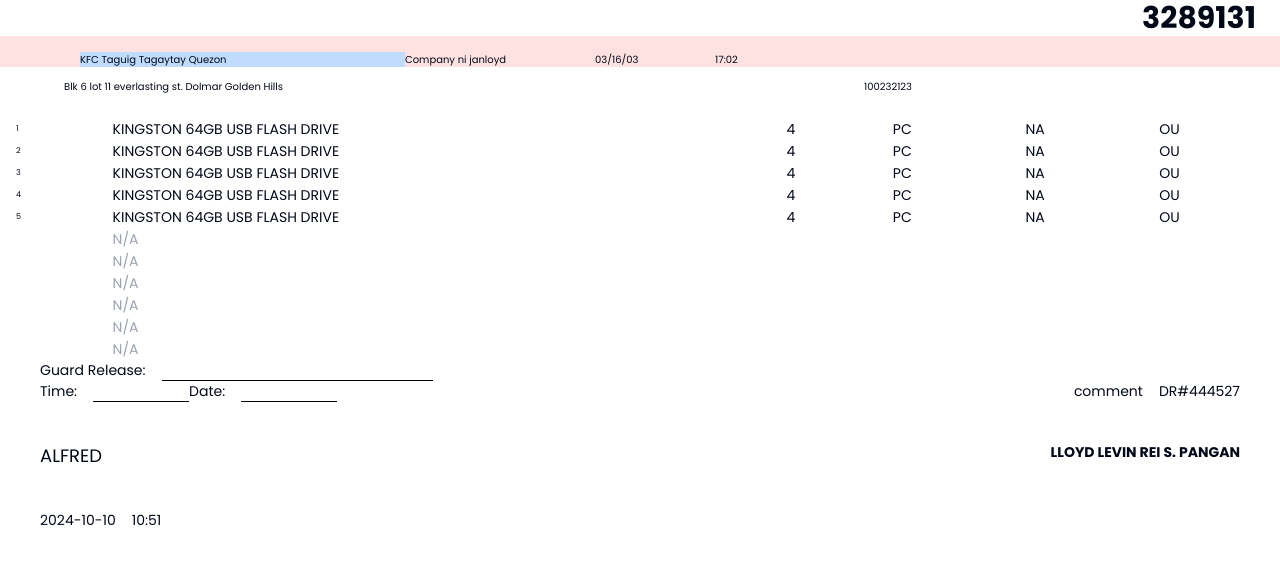
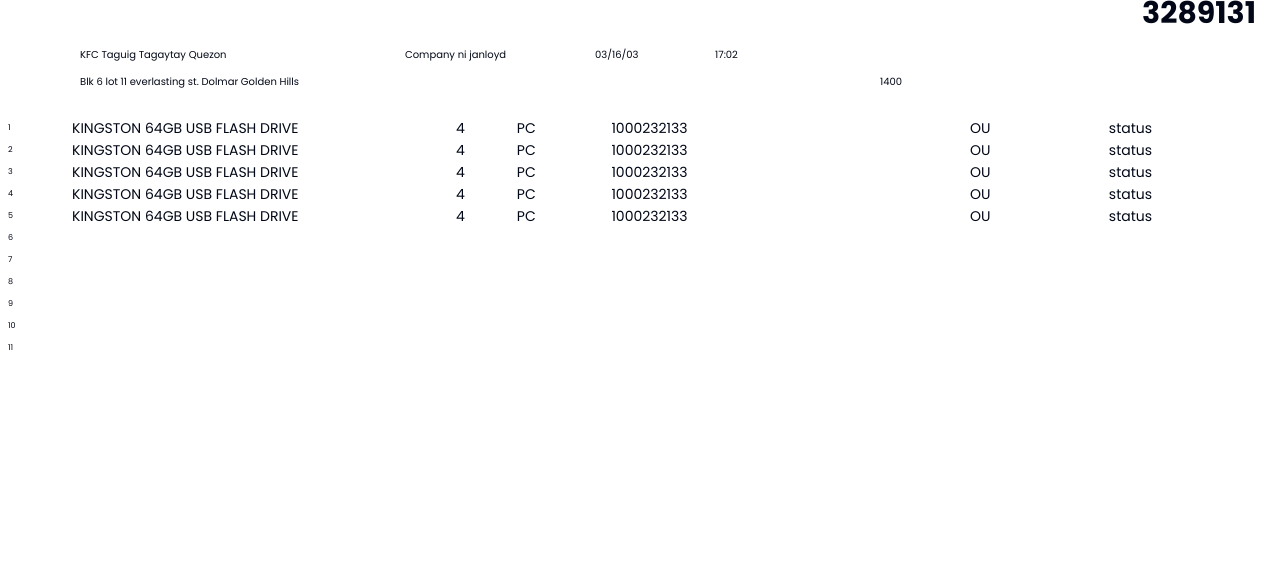
Before and after one commit to RaymartDev/aims, a React (Vite) app in the folder frontend/: page /download in a window 1280 px wide. Shown: the top 564 px of the page. Built offline with nearby package versions, Linux system fonts and the light colour scheme.

Commit message:
print receipt temaplate

```diff
--- a/frontend/src/Pages/PrintReturn.tsx
+++ b/frontend/src/Pages/PrintReturn.tsx
@@ -5,36 +5,41 @@
       name: "KINGSTON 64GB USB FLASH DRIVE",
       quantity: 4,
       unit: "PC",
-      status: "NA",
-      code: "OU",
+      serialNO: "1000232133",
+      remarks: "OU",
+      status: "status",
     },
     {
       name: "KINGSTON 64GB USB FLASH DRIVE",
       quantity: 4,
       unit: "PC",
-      status: "NA",
-      code: "OU",
+      serialNO: "1000232133",
+      remarks: "OU",
+      status: "status",
     },
     {
       name: "KINGSTON 64GB USB FLASH DRIVE",
       quantity: 4,
       unit: "PC",
-      status: "NA",
-      code: "OU",
+      serialNO: "1000232133",
+      remarks: "OU",
+      status: "status",
     },
     {
       name: "KINGSTON 64GB USB FLASH DRIVE",
       quantity: 4,
       unit: "PC",
-      status: "NA",
-      code: "OU",
+      serialNO: "1000232133",
+      remarks: "OU",
+      status: "status",
     },
     {
       name: "KINGSTON 64GB USB FLASH DRIVE",
       quantity: 4,
       unit: "PC",
-      status: "NA",
-      code: "OU",
+      serialNO: "1000232133",
+      remarks: "OU",
+      status: "status",
     },
   ];
 
@@ -42,11 +47,11 @@
     ...items,
     // eslint-disable-next-line @typescript-eslint/no-unsafe-assignment
     ...Array(11 - items.length).fill({
-      name: "N/A",
+      name: "\u200B", // Zero-width space
       quantity: "",
       unit: "",
-      status: "",
-      code: "",
+      serialNO: "",
+      remarks: "",
     }),
   ];
 
@@ -54,23 +59,23 @@
     <div className="w-full">
       <div className="flex justify-center mx-auto">
         <div className="w-full">
-          <div className="w-full justify-end flex px-6">
+          <div className="w-full justify-end flex px-6 mt-[-5px]">
             <p className="text-3xl font-bold">3289131</p>
           </div>
-          <div className="flex text-[10px] pl-20 pt-4 bg-red-100">
-            <p className="w-[325px] bg-blue-200">KFC Taguig Tagaytay Quezon</p>
+          <div className="flex text-[10px] pl-20 pt-4">
+            <p className="w-[325px]">KFC Taguig Tagaytay Quezon</p>
             <p className="w-[190px]">Company ni janloyd</p>
             <p className="w-[120px]">03/16/03</p>
             <p className="">17:02</p>
           </div>
-          <div className="flex text-[10px] pl-16 pt-3">
+          <div className="flex text-[10px] pl-20 pt-3">
             <p className="w-[800px]">
               Blk 6 lot 11 everlasting st. Dolmar Golden Hills
             </p>
-            <p>100232123</p>
+            <p>1400</p>
           </div>
-          <div className="pt-6 text-[8px]">
-            <table className="w-full table-auto border-none">
+          <div className="pt-7">
+            <table className="w-full table-auto pt-2">
               <tbody>
                 {filledItems.map((item, index) => (
                   <tr
@@ -79,65 +84,75 @@
                       item.name === "N/A" ? "text-gray-400 text-[8px]" : ""
                     }
                   >
-                    <td className="border-none px-4 text-[8px]">
+                    <td className="px-2 text-[8px] w-[5%]">
                       {item.name !== "N/A" ? index + 1 : ""}
                     </td>
-                    <td className="border-none px-4 text-sm text-[8px]">
+                    <td className="pl-2 text-sm text-[7px] w-[30%]">
                       {item.name}
                     </td>
-                    <td className="border-none px-4 text-sm text-[8px]">
+                    <td className="pl-2 text-sm text-[7px]">
                       {item.quantity}
                     </td>
-                    <td className="border-none px-4 text-sm text-[8px]">
+                    <td className="text-sm text-[7px]">
                       {item.unit}
                     </td>
-                    <td className="border-none px-4 text-sm text-[8px]">
+                    <td className="text-sm pl-4 text-[7px]">
+                      {item.serialNO}
+                    </td>
+                    <td className="pl-5 text-sm text-[7px]">
+                      {item.remarks}
+                    </td>
+                    <td className="text-sm text-[7px]">
                       {item.status}
-                    </td>
-                    <td className="border-none px-4 text-sm text-[8px]">
-                      {item.code}
                     </td>
                   </tr>
                 ))}
               </tbody>
             </table>
           </div>
-          <div className="flex gap-4 text-sm px-10">
-            <p>Guard Release:</p>
+          <div className="text-sm px-24 mt-[-8px] flex gap-32">
             <input
               type="text"
-              className="bg-transparent border-b border-black"
+              className="bg-transparent text-[12px]"
+            />
+            <input
+              type="text"
+              className="bg-transparent text-[12px]"
             />
           </div>
-          <div className="flex text-sm px-10 justify-between">
-            <div className="flex">
-              <div className="flex gap-4 text-sm">
-                <p>Time:</p>
+          <div className="flex gap-16 pt-4">
+            <div className="ml-28">
               <input
                 type="text"
-                  className="bg-transparent border-b border-black w-24"
+                className="bg-transparent text-[12px] w-[250px]"
               />
             </div>
-              <div className="flex gap-4 text-sm">
-                <p>Date:</p>
+            <div className="ml-[-110px]">
               <input
                 type="text"
-                  className="bg-transparent border-b border-black w-24"
+                className="bg-transparent text-[12px]"
+              />
+            </div>
+            <div>
+              <input
+                type="text"
+                className="bg-transparent text-[12px]"
               />
             </div>
           </div>
-            <div className="flex gap-4 text-sm">
-              <p className="text-sm">comment</p>
-              <p>DR#444527</p>
+          <div className="flex justify-between pt-4">
+              <div className="flex pl-6 gap-8">
+                <input type="text" className="w-[75px] text-[12px] px-1"/>
+                <input type="text" className="w-[75px] text-[12px] px-2"/>
               </div>
+              <div className="flex pl-20 gap-8">
+                <input type="text" className="w-[75px] text-[12px] px-1"/>
+                <input type="text" className="w-[75px] text-[12px] px-2"/>
               </div>
-          <div className="px-10 pt-10 flex justify-between text-sm">
-            <p className="text-lg">ALFRED</p>
-            <p className="font-bold">LLOYD LEVIN REI S. PANGAN</p>
+              <div className="flex pl-8 gap-8">
+                <input type="text" className="w-[75px] text-[12px] px-1"/>
+                <input type="text" className="w-[75px] text-[12px] px-2"/>
               </div>
-          <div className="flex gap-4 px-10 pt-10 text-sm">
-            <p>2024-10-10</p>
-            <p>10:51</p>
           </div>
         </div>
       </div>
```
Lines whose indentation alone changed are shown as unchanged.
